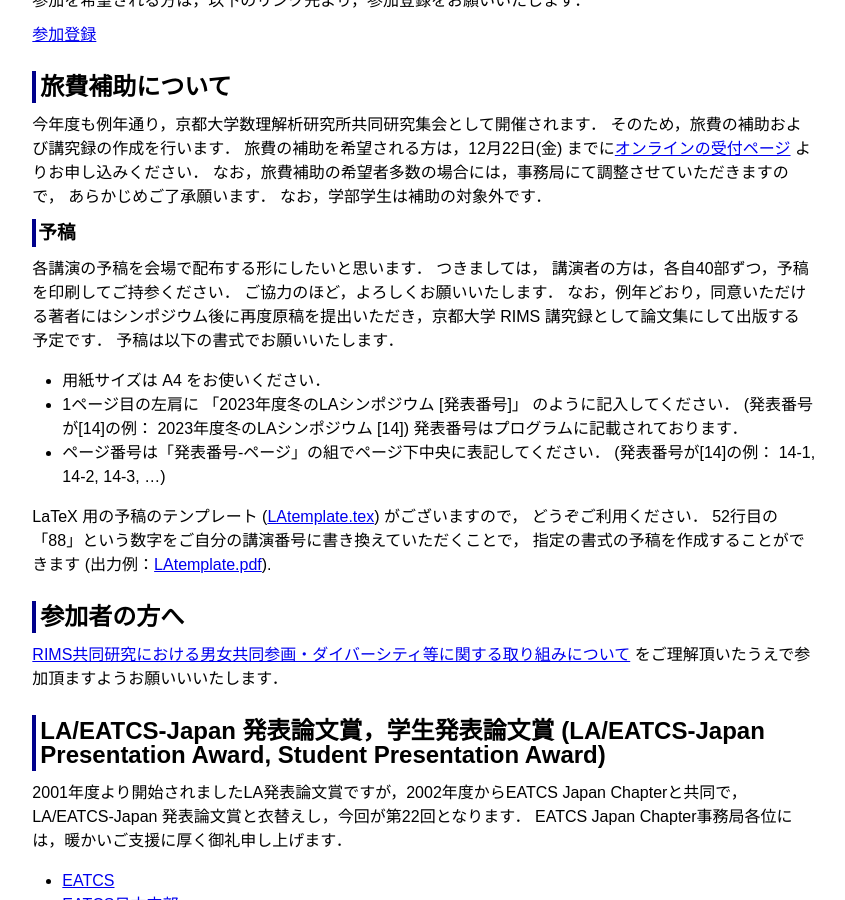
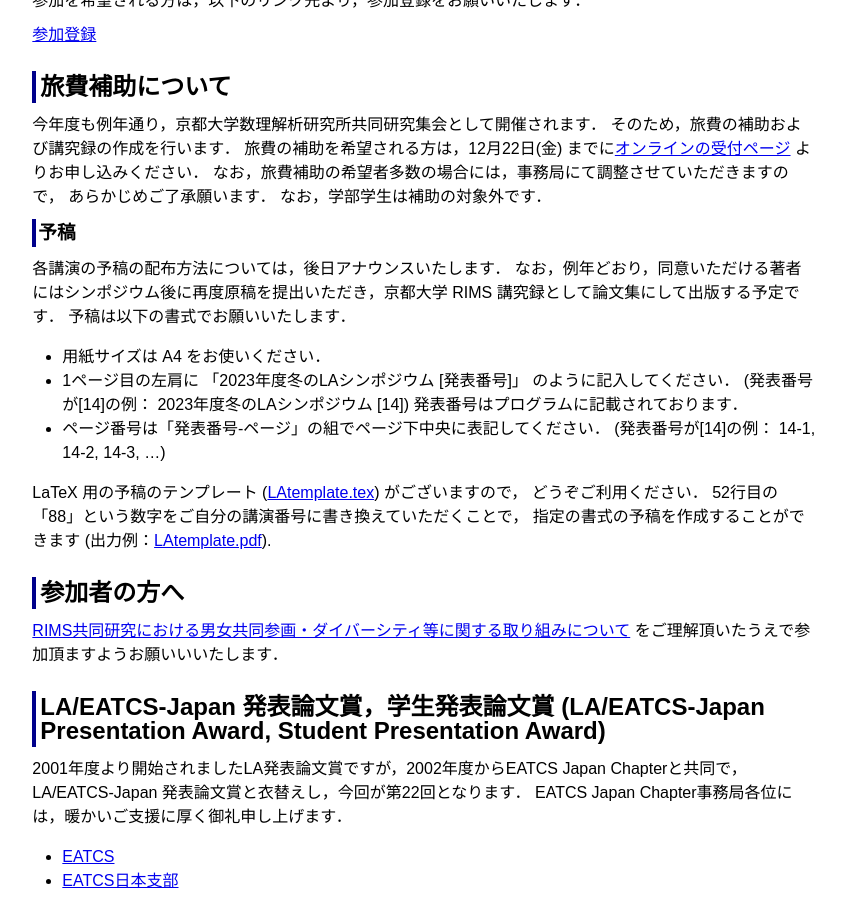
Before and after one commit to ytamura12/la-symposium_test.github.io, a Jekyll site: the page built from 2023/winter.md, in a window 1280 px wide and 900 px high, scrolled down 797 px. Shown: the whole window, without its empty margins (326-1171 px from the left). Built offline with Jekyll 4.4.1, drawn with Linux system fonts in a browser that asks for light colours.

Commit message:
Update winter.md

```diff
--- a/2023/winter.md
+++ b/2023/winter.md
@@ -60,7 +60,7 @@ title: LA Symposium 2023, 冬のLA
 -->
 
 ### 予稿
-各講演の予稿を会場で配布する形にしたいと思います． つきましては， 講演者の方は，各自40部ずつ，予稿を印刷してご持参ください． ご協力のほど，よろしくお願いいたします．
+各講演の予稿の配布方法については，後日アナウンスいたします．
 なお，例年どおり，同意いただける著者にはシンポジウム後に再度原稿を提出いただき，京都大学 RIMS 講究録として論文集にして出版する予定です．
 <!-- （講究録は希望者が少なかったため今回は出版しません．）-->
 予稿は以下の書式でお願いいたします．
```
